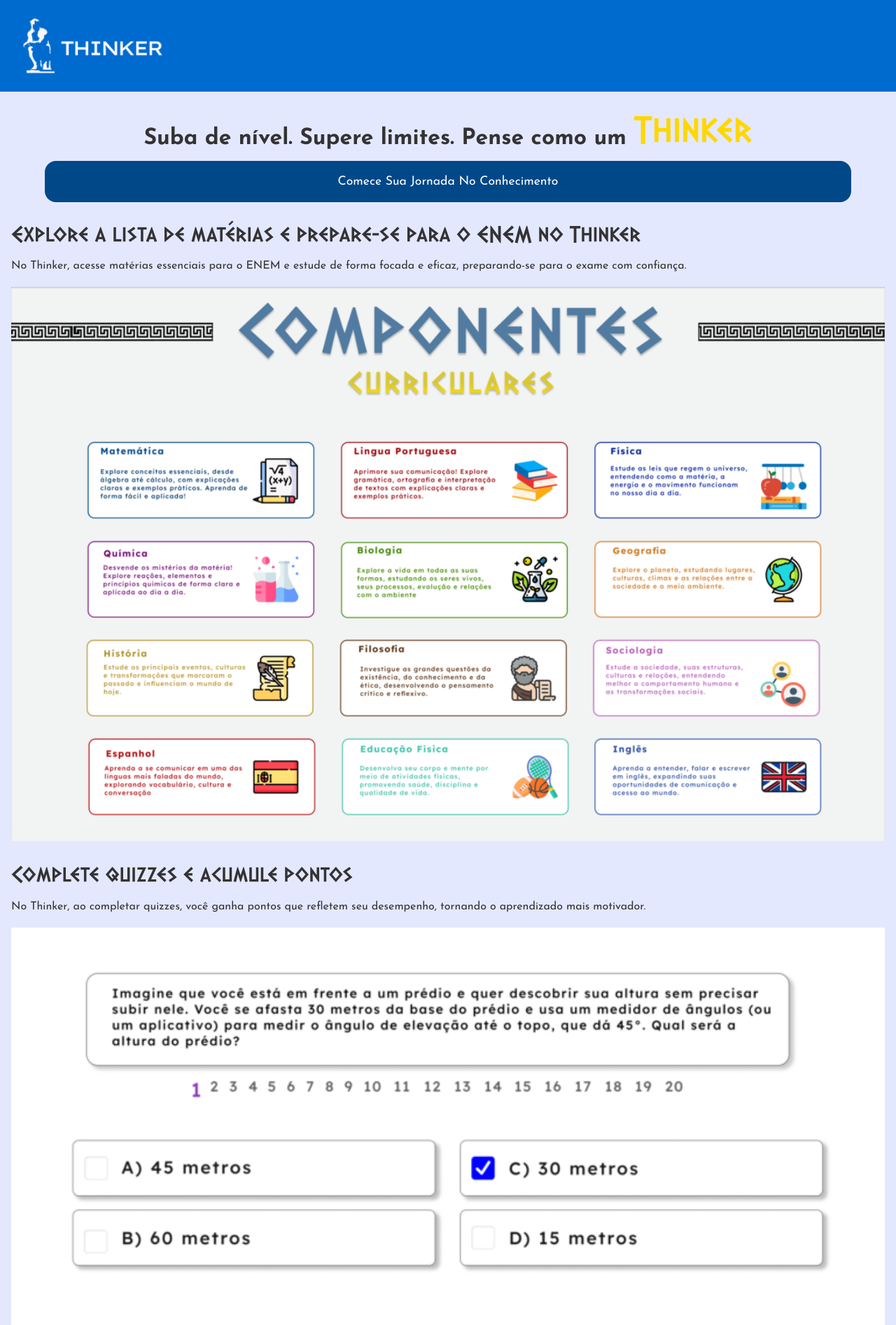
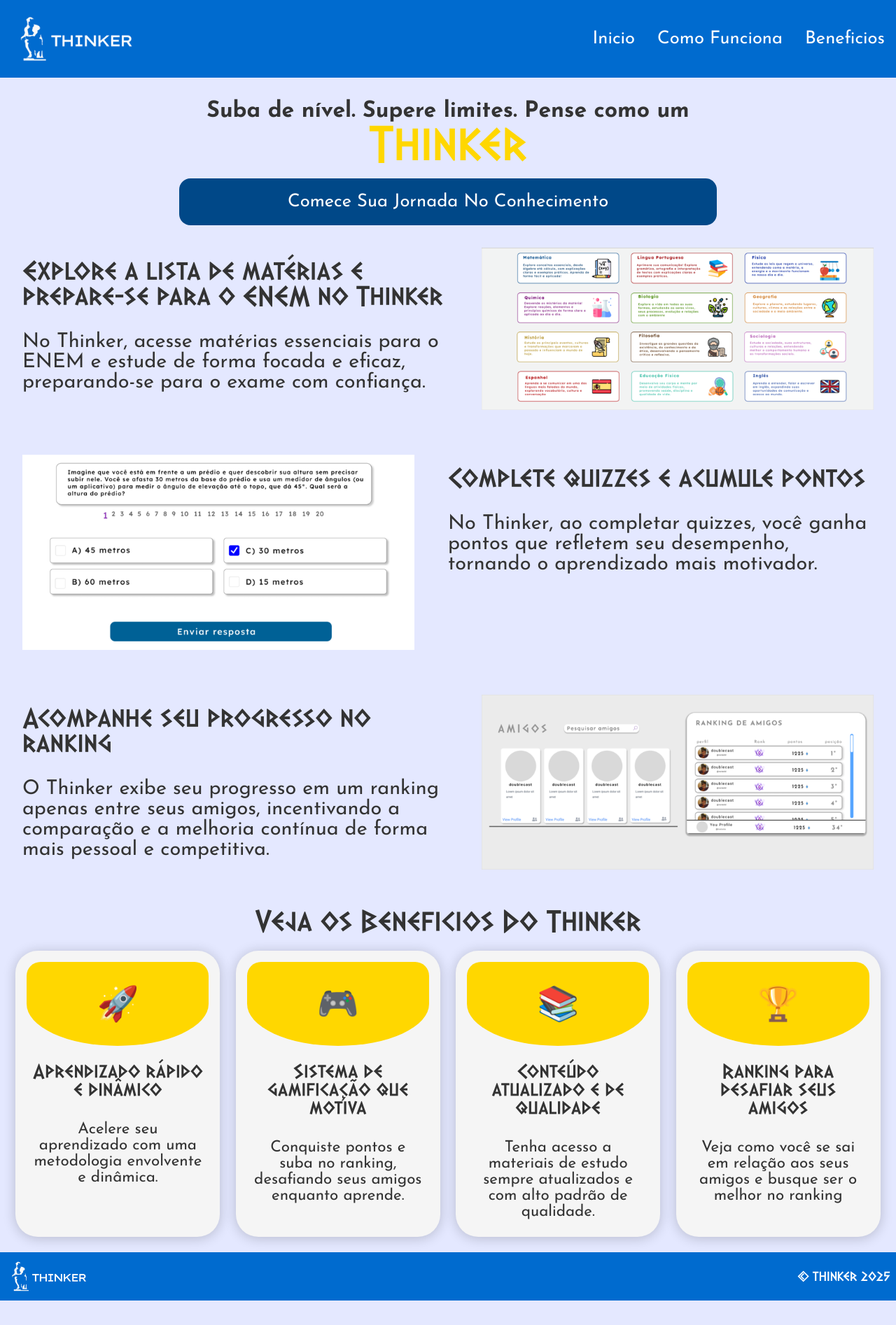
Before and after one commit to DevVitorlevi/Thinker, a React (Vite) app in the folder Frontend/Front/: page / in a window 1280 px wide. Shown: the top 1894 px of the page at 70% size. After the commit the page ends 1859 px from the top, so only its background shows below. Built offline with nearby package versions, Linux system fonts and the light colour scheme.

Commit message:
Algumas Atualizal;oes

```diff
--- a/Frontend/Front/src/pages/Landing.jsx
+++ b/Frontend/Front/src/pages/Landing.jsx
@@ -2,7 +2,6 @@
 import { Link } from "react-router-dom";
 import {
     Header,
-    ButtonRegister,
     MenuMobile,
     MenuIcon,
     Cta,
@@ -15,7 +14,9 @@
     ScrollRevealRight,
     Footer,
     ButtonTop,
-    Overlay
+    Overlay,
+    MenuDesktop,
+    ContentReverse
 } from "../styles/Landing";
 import { Menu, X, ArrowUp } from 'lucide-react';
 import Logo from '../assets/Logo.png';
@@ -92,7 +93,6 @@
                 <MenuIcon onClick={toggleMenu}>
                     {menuOpen ? <X /> : <Menu />}
                 </MenuIcon>
-            </Header>
 
                 <Overlay isOpen={menuOpen} onClick={closeMenu} />
 
@@ -110,72 +110,62 @@
                             </li>
                         </ul>
                     </nav>
-                <Link to='/register' onClick={handleMenuClick}>
-                    <ButtonRegister>Entre</ButtonRegister>
-                </Link>
                 </MenuMobile>
 
-            <ScrollRevealLeft
-                className="scroll-reveal-left"
-                data-animate
-                data-delay="100"
-            >
+                <MenuDesktop>
+                    <nav>
+                        <ul>
+                            <li className="menu-itens">
+                                <a href="#home" onClick={handleMenuClick}>Inicio</a>
+                            </li>
+                            <li className="menu-itens">
+                                <a href="#como" onClick={handleMenuClick}>Como Funciona</a>
+                            </li>
+                            <li className="menu-itens">
+                                <a href="#beneficios" onClick={handleMenuClick}>Beneficios</a>
+                            </li>
+                        </ul>
+                    </nav>
+                </MenuDesktop>
+            </Header>
+
+
             <Cta id="home">
-                    <h1>Suba de nível. Supere limites. Pense como um <span className="thinker">Thinker</span></h1>
+                <h1>Suba de nível. Supere limites. Pense como um <p className="thinker">Thinker</p></h1>
                 <Link to='/register'>
                     <ButtonCall>Comece Sua Jornada No Conhecimento</ButtonCall>
                 </Link>
             </Cta>
-            </ScrollRevealLeft>
 
-            <ScrollRevealRight
-                className="scroll-reveal-right"
-                data-animate
-                data-delay="200"
-            >
+
             <Presentation id="como">
                 <Content>
-                        <h1 className="title">Explore a lista de matérias e prepare-se para o ENEM no Thinker</h1>
+                    <div><h1 className="title">Explore a lista de matérias e prepare-se para o ENEM no Thinker</h1>
                         <p className="subtitle">
                             No Thinker, acesse matérias essenciais para o ENEM e estude de forma focada e eficaz, preparando-se para o exame com confiança.
-                        </p>
+                        </p></div>
                     <img src={Materiascell} alt="Matérias do ENEM" />
                 </Content>
             </Presentation>
-            </ScrollRevealRight>
 
-            <ScrollRevealLeft
-                className="scroll-reveal-left"
-                data-animate
-                data-delay="300"
-            >
+            <Presentation>
+                <ContentReverse>
+                    <div> <h1 className="title">Complete quizzes e acumule pontos</h1>
+                        <p className="subtitle">
+                            No Thinker, ao completar quizzes, você ganha pontos que refletem seu desempenho, tornando o aprendizado mais motivador.
+                        </p></div>
+                    <img src={Quiz} alt="Quiz do Thinker" />
+                </ContentReverse>
+            </Presentation>
             <Presentation>
                 <Content>
-                        <h1 className="title">Complete quizzes e acumule pontos</h1>
-                        <p className="subtitle">
-                            No Thinker, ao completar quizzes, você ganha pontos que refletem seu desempenho, tornando o aprendizado mais motivador.
-                        </p>
-                        <img src={Quiz} alt="Quiz do Thinker" />
-                    </Content>
-                </Presentation>
-            </ScrollRevealLeft>
-
-            <ScrollRevealRight
-                className="scroll-reveal-right"
-                data-animate
-                data-delay="400"
-            >
-                <Presentation>
-                    <Content>
-                        <h1 className="title">Acompanhe seu progresso no ranking</h1>
+                    <div><h1 className="title">Acompanhe seu progresso no ranking</h1>
                         <p className="subtitle">
                             O Thinker exibe seu progresso em um ranking apenas entre seus amigos, incentivando a comparação e a melhoria contínua de forma mais pessoal e competitiva.
-                        </p>
+                        </p></div>
                     <img src={Rank} alt="Ranking do Thinker" />
                 </Content>
             </Presentation>
-            </ScrollRevealRight>
-
             <Cards id="beneficios">
                 <h1 data-animate>Veja os Beneficios Do Thinker</h1>
 
--- a/Frontend/Front/src/styles/Global.js
+++ b/Frontend/Front/src/styles/Global.js
@@ -17,6 +17,7 @@
     font-family: 'Roboto', sans-serif;
     background-color:#e4e8ff;
     color: #333;
+    overflow-x:hidden;
   }
 
   a {
--- a/Frontend/Front/src/styles/Landing.js
+++ b/Frontend/Front/src/styles/Landing.js
@@ -1,18 +1,21 @@
 import styled from 'styled-components';
 export const Header = styled.header`
-    display:inline-flex;
+    display:flex;
+    font-family: 'Josefin Sans';
+    align-items: center;
+    justify-content: space-between;
     background-color:#006BCF;
     width: 100%;
     padding: 1rem;
     #logo {
     width: 10rem;
     }
-    @media screen and (min-width:769px){
+    @media screen and (min-width:768px){
         #logo{
-            width: 15rem;
+            width: 12rem;
         }
         position: sticky;
-        top: 0;
+        top: -1px;
         z-index: 9999;
     }
 `
@@ -26,7 +29,7 @@
     border-radius: 0 0 1rem 1rem;
     z-index: 1000;
     transition: all 0.4s ease;
-    height: ${({ open }) => (open ? '250px' : '0')};
+    height: ${({ open }) => (open ? '200px' : '0')};
     opacity: ${({ open }) => (open ? '1' : '0')};
     padding: ${({ open }) => (open ? '20px' : '0 20px')};
     pointer-events: ${({ open }) => (open ? 'auto' : 'none')}; // Só recebe clicks quando aberto
@@ -66,7 +69,7 @@
             }
         }
     }
-    @media screen and (min-width:769px){
+    @media screen and (min-width:768px){
         display: none;
     }
 `
@@ -89,7 +92,7 @@
         color: white;
     }
 
-    @media screen and (min-width:769px){
+    @media screen and (min-width:768px){
         display: none;
     }
 `
@@ -107,23 +110,40 @@
   transition: all 0.3s ease-in-out;
   pointer-events: ${({ isOpen }) => (isOpen ? 'auto' : 'none')}; // Só recebe clicks quando aberto
 `;
+export const MenuDesktop = styled.div`
+    ul{
+      display: flex;
+      gap: 2rem;
+      color:white;
+    }
+    li a {
+            color: white;
+            font-size: 1.6rem;
+            text-decoration: none;
+            width: 100%;
+            display: block;
+            padding: 0.5rem 0;
+            position: relative;
 
-export const ButtonRegister = styled.button`
-    background-color:transparent;
-    border: 1px solid white;
-    padding: 1rem;
-    border-radius: 0.5rem;
-    width: 13rem;
-    cursor: pointer;
-    color: white;
-    font-size: 1.4rem;
-    transition: ease-in .4s;
-
-    &:hover{
-        background-color: goldenrod;
-        transform: scale(1.1);
+            &::after {
+                content: '';
+                position: absolute;
+                left: 0;
+                bottom: 0;
+                width: 0;
+                height: 5px;
+                border-radius: 1rem;
+                background: goldenrod;
+                transition: width 0.3s ease-in-out;
             }
 
+            &:hover::after {
+                width: 100%;
+            }
+        }
+        @media screen and (max-width:767px){
+          display: none;
+        }
 `
 
 export const Cta = styled.div `
@@ -141,31 +161,47 @@
         font-size: 3rem;
         color: gold;
     }
+
+    @media screen and (min-width:768px){
+      .thinker{
+        font-size: 4rem;
+    }
+    }
 `
 export const ButtonCall = styled.button `
     background-color: #004888;
     padding: 1.3rem;
     border-radius: 1rem;
-    width: 90%;
+    width:90%;
     color: white;
     font-family: 'Josefin Sans';
-    font-size: 1.1rem;
+    font-size: 1rem;
     border: 0;
     transition: ease-in-out .3s;
     &:hover{
         transform: scale(1.02);
     }
+    @media screen and (min-width:768px) and (max-width:992px){
+        font-size: 1.6rem;
+        width: 80%;
+    }
+    @media screen and (min-width:992px) {
+        width: 60%;
+        font-size: 1.6rem;
+    }
+
 `
 
 export const Presentation = styled.div `
-    margin: 1rem;
+    padding: 2rem;
+    margin: auto;
     font-family: 'Josefin Sans';
+
 `
 export const Content = styled.div `
     display: flex;
     flex-direction: column;
     gap: 1.4rem;
-
     .title{
             font-size: 1.8rem;
             font-family: 'Dalek';
@@ -174,37 +210,129 @@
     .subtitle{
             font-size: 1rem;
     }
+
+    @media screen and (min-width:768px){
+        flex-direction: row;
+        gap: 3rem;
+        .subtitle{
+          font-size:1.3rem ;
+        }
+        .title{
+            font-size: 1.5rem;
+            font-family: 'Dalek';
+            margin-top:1rem
+      }
+        img{
+          width: 25rem;
+        }
+        div{
+        display: flex;
+        flex-direction: column;
+        gap: 2rem;
+
+    }
+      }
+      @media screen and (min-width:992px) {
+       .subtitle{
+          font-size: 1.8rem;
+       }
+       .title{
+          font-size: 2.2rem;
+       }
+       img{
+          width: 35rem;
+       }
+    }
+
       `
+export const ContentReverse = styled.div `
+    display: flex;
+    flex-direction: column;
+    gap: 1.4rem;
+    .title{
+            font-size: 1.8rem;
+            font-family: 'Dalek';
+            margin-top:1rem
+    }
+    .subtitle{
+            font-size: 1rem;
+    }
 
+    @media screen and (min-width:768px){
+        flex-direction: row-reverse;
+        gap: 3rem;
+        .subtitle{
+          font-size:1.3rem ;
+        }
+        .title{
+            font-size: 1.5rem;
+      }
+        img{
+          width: 25rem;
+        }
+        div{
+      display: flex;
+      flex-direction: column;
+      gap: 2rem;
+
+    }
+      }
+      @media screen and (min-width:992px) {
+        .subtitle{
+          font-size: 1.8rem;
+       }
+       .title{
+          font-size: 2.2rem;
+       }
+       img{
+          width: 35rem;
+       }
+    }
+`
 export const Cards = styled.div`
-  display: flex;
-  flex-wrap: wrap;
-  justify-content: center;
-  align-items: center;
-  gap: 2rem;
+  display: grid;
+  grid-template-columns: 1fr;
   font-family: 'Josefin Sans';
-  margin: 1rem;
-  width: 90%;
-  padding: 0.4rem;
+  gap: 1.4rem;
+  width: 100%;
+  padding: 1.4rem;
+  align-items: stretch;
+  justify-items: center;
+  height: auto;
 
   h1 {
     font-family: 'Dalek';
     font-size: 1.8rem;
     width: 100%;
     text-align: center;
+    grid-column: 1 / -1;
+  }
+
+  @media (min-width: 768px) {
+    grid-template-columns: repeat(2, 1fr);
+  }
+  @media (min-width: 1024px) {
+    grid-template-columns: repeat(4, 1fr);
+    h1{
+      font-size: 2.4rem;
+    }
   }
   `;
-
 
 export const Card = styled.div`
   display: flex;
   flex-direction: column;
-  gap: 1.4rem;
+  justify-content: space-between;
+  gap: 1rem;
   border-radius: 2rem;
   background-color: whitesmoke;
   box-shadow: 0px 2px 18px rgba(0,0,0,0.2);
   transition: all 0.4s ease;
-  margin: 0 auto;
+  width: 100%;
+  max-width: 350px;
+  height: 100%;
+  padding:1rem;
+  box-sizing: border-box;
 
   .icon {
     text-align: center;
@@ -221,12 +349,14 @@
     font-size: 1.6rem;
     text-align: center;
     font-family: 'Dalek';
-    padding: 1rem;
+    padding: 0.5rem;
   }
 
   .subtitle {
     font-size: 1.4rem;
-    padding: 1rem;
+    padding: 0.5rem;
+    text-align: center;
+    flex-grow: 1;
   }
 
   &:hover {
@@ -238,7 +368,9 @@
 opacity: 0;
 transform: translateX(-50px);
 transition: all 1s ease-out;
-  width: 100%;
+display: flex;
+justify-content: center;
+align-items: center;
 
 &.show {
   opacity: 1;
@@ -250,7 +382,9 @@
 opacity: 0;
 transform: translateX(50px);
 transition: all 1s ease-out;
-  width: 100%;
+display: flex;
+justify-content: center;
+align-items: center;
 
 &.show {
   opacity: 1;
@@ -262,12 +396,16 @@
 opacity: 0;
 transform: translateY(20px);
 transition: opacity 0.6s ease-out, transform 0.6s ease-out;
+display: flex;
+justify-content: center;
+align-items: center;
 
 &.show {
   opacity: 1;
   transform: translateY(0);
 }
-`
+`;
+
 
 export const Footer = styled.footer `
     background-color: #006BCF;
@@ -279,6 +417,9 @@
     font-family: 'Josefin Sans';
     img{
         width: 8rem;
+    }
+    p{
+      font-family: 'Dalek';
     }
 `
 export const ButtonTop = styled.button`
```
Also changed, not shown: Frontend/Front/src/assets/Materias-Cell.png, Frontend/Front/src/assets/Quiz.png. Lines whose indentation alone changed are shown as unchanged.
